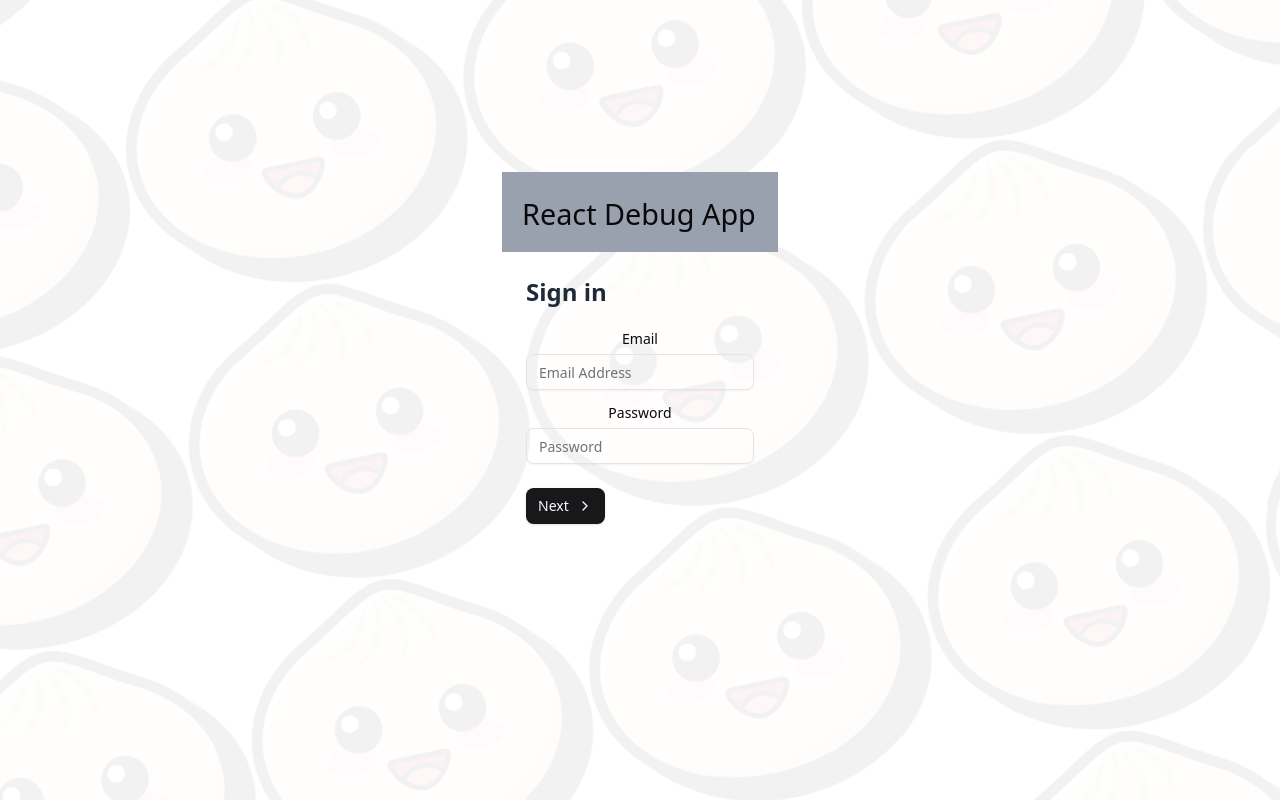
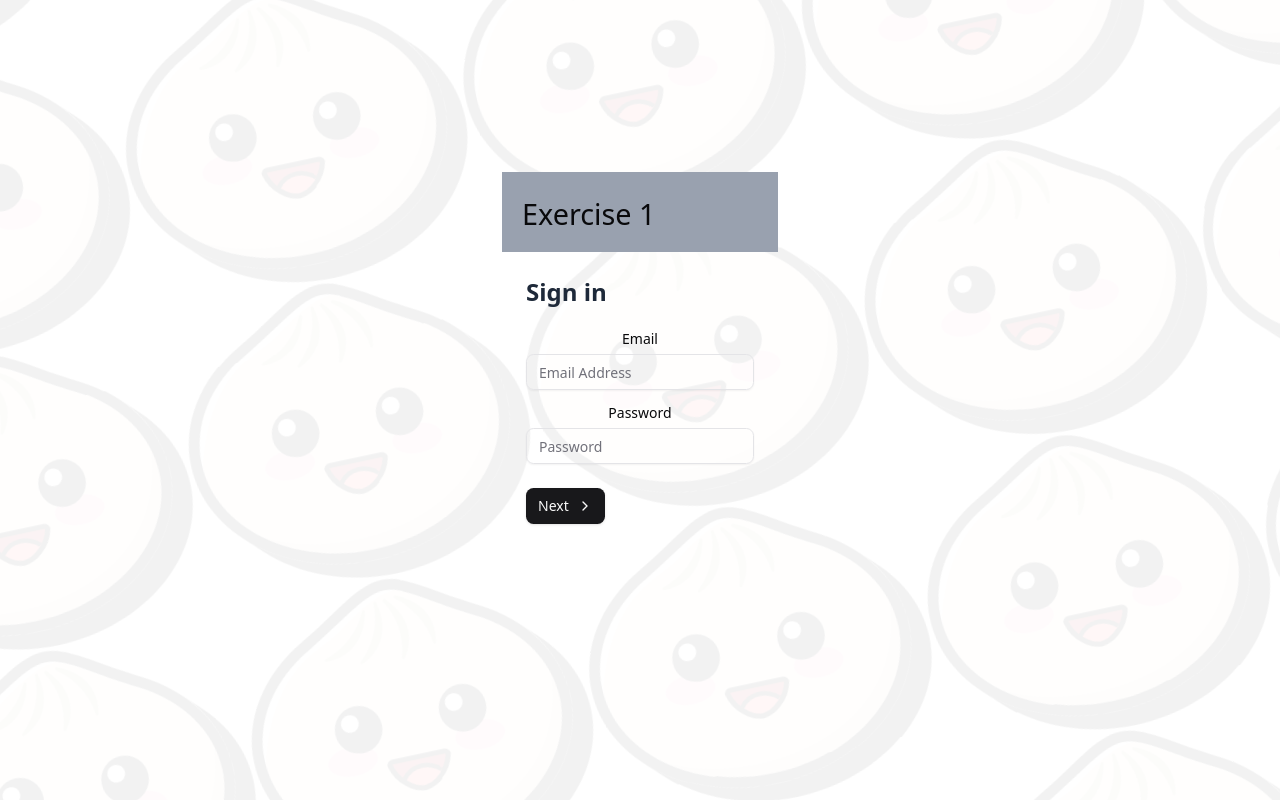
Before and after one commit to aek676/react-debug-exercise, a React (Vite) app: page /exercise1 in a window 1280 px wide. Built offline with nearby package versions, Linux system fonts and the light colour scheme.

Commit message:
feat: pass handleLogin prop to LoginForm and update Navbar title

```diff
--- a/src/components/Exercise1/LoginForm.tsx
+++ b/src/components/Exercise1/LoginForm.tsx
@@ -17,7 +17,11 @@ type FormValues = {
     password: string;
 };
 
-export default function LoginForm() {
+interface LoginFormProps {
+    handleLogin: () => void;
+}
+
+export default function LoginForm({ handleLogin }: LoginFormProps) {
     const methods = useForm<FormValues>({
         defaultValues: {
             email: "",
@@ -79,7 +83,7 @@ export default function LoginForm() {
                 />
 
                 <div className="flex justify-start">
-                    <Button type="submit" className="px-4" variant="default">
+                    <Button type="submit" className="px-4" variant="default" onClick={handleLogin}>
                         Next
                         <ChevronRight className="size-4" />
                     </Button>
--- a/src/components/Exercise1/Navbar.tsx
+++ b/src/components/Exercise1/Navbar.tsx
@@ -15,7 +15,7 @@ export default function Navbar({ handleLogout }: NavbarProps) {
     return (
         <div className="bg-gray-400 color-[#333] h-20 p-5">
             <div className="flex justify-between">
-                <div className="text-[1.8em]">React Debug App</div>
+                <div className="text-[1.8em]">Exercise 1</div>
                 {showLogoutButton && (
                     <Button className="color-[#333] border-gray-400" onClick={handleLogout}>
                         Sign Out
--- a/src/pages/Exercise1.tsx
+++ b/src/pages/Exercise1.tsx
@@ -22,7 +22,7 @@ export default function Exercise1() {
         <div className="container mx-auto p-8 text-center">
             <Navbar handleLogout={handleLogout} />
             <div className={`${showLoginForm ? "" : "hidden"}`}>
-                <LoginForm />
+                <LoginForm handleLogin={handleLogin} />
             </div>
             <div className={`${showCheckmark ? "text-center mt-90" : "hidden"}`}>
                 <Star />
```
